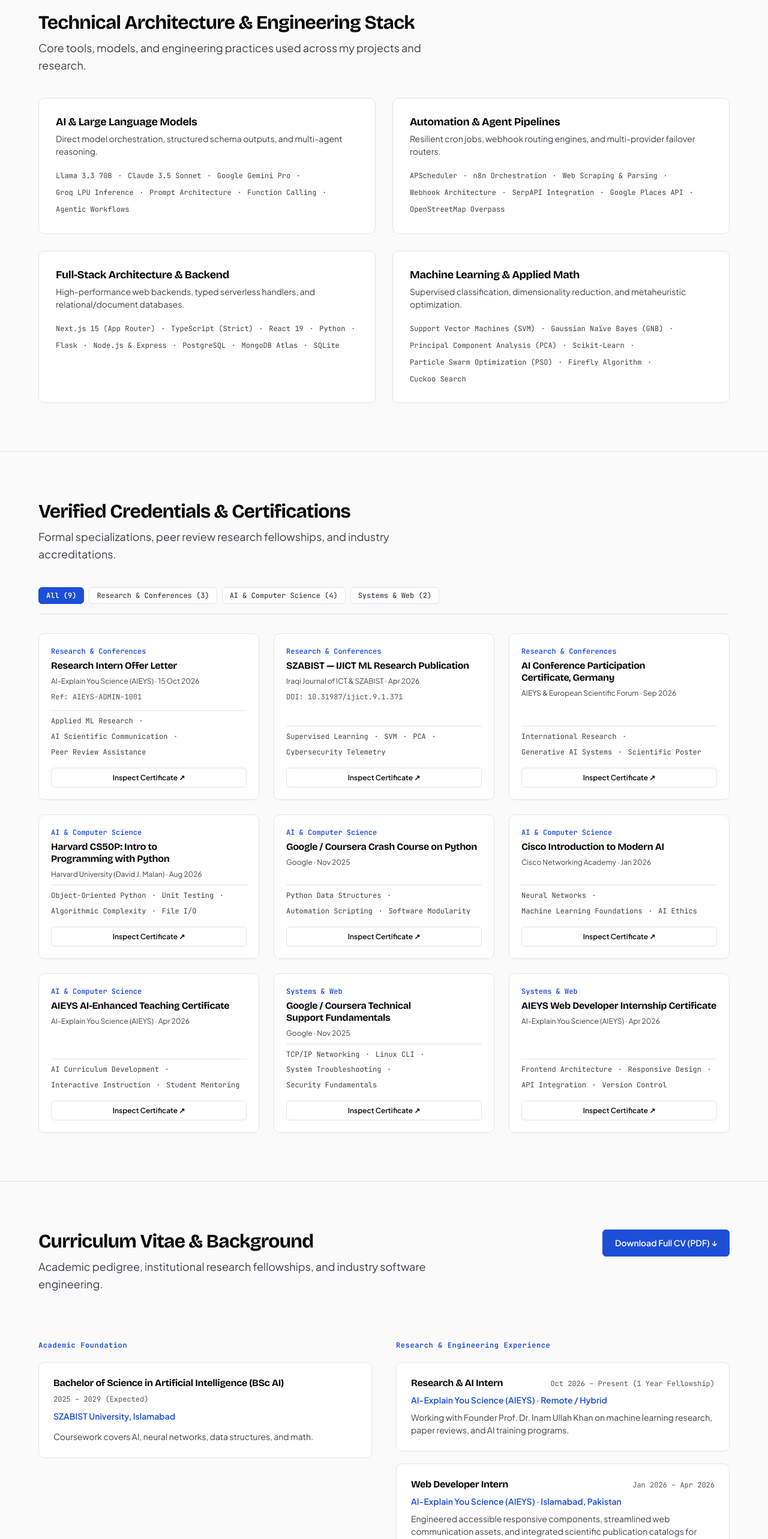
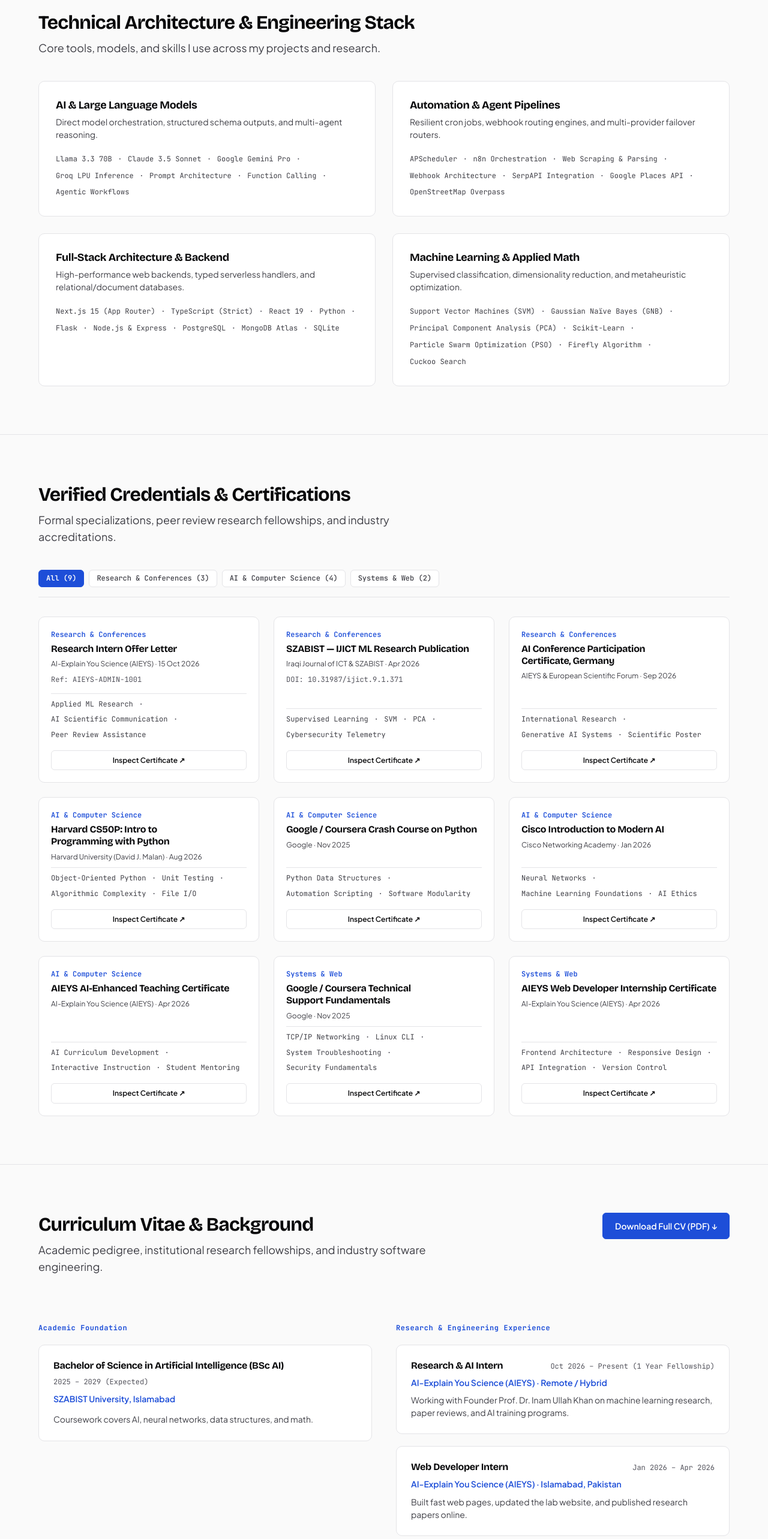
Before and after one commit to Alihussain121472/Alihussain121472.github.io, a Next.js app: page / in a window 1280 px wide. Shown: the part 3481-6047 px from the top of the page at 60% size. Built offline with nearby package versions, Linux system fonts and the light colour scheme.

Commit message:
fix(copy): simplify microcopy across experience, contact, and expertise to grade 6-9

```diff
--- a/components/ContactAndSyncSection.tsx
+++ b/components/ContactAndSyncSection.tsx
@@ -170,7 +170,7 @@
             Initiate Contact &amp; Portfolio State Vault
           </h2>
           <p className="section-sub">
-            Available for production AI systems engineering, agent architecture, and ML research consultations.
+            Open for full-time roles and projects in AI systems, autonomous agents, and web apps.
           </p>
         </div>
 
@@ -486,7 +486,7 @@
               </div>
 
               <p style={{ fontSize: 'var(--text-xs)', color: 'var(--color-text-secondary)', marginBottom: '1.25rem' }}>
-                All bookmarks, theme selections, and validated messages are maintained in an exportable state vault with full JSON schema validation.
+                Save and export your bookmarks, theme choice, and form messages in a single JSON file.
               </p>
 
               {syncStatus && (
--- a/components/ExpertiseSection.tsx
+++ b/components/ExpertiseSection.tsx
@@ -12,7 +12,7 @@
             Technical Architecture &amp; Engineering Stack
           </h2>
           <p className="section-sub">
-            Core tools, models, and engineering practices used across my projects and research.
+            Core tools, models, and skills I use across my projects and research.
           </p>
         </div>
 
--- a/data/portfolio-data.ts
+++ b/data/portfolio-data.ts
@@ -477,6 +477,6 @@
     period: 'Jan 2026 – Apr 2026',
     location: 'Islamabad, Pakistan',
     description:
-      'Engineered accessible responsive components, streamlined web communication assets, and integrated scientific publication catalogs for research dissemination.',
+      'Built fast web pages, updated the lab website, and published research papers online.',
   },
 ] as const;
```
